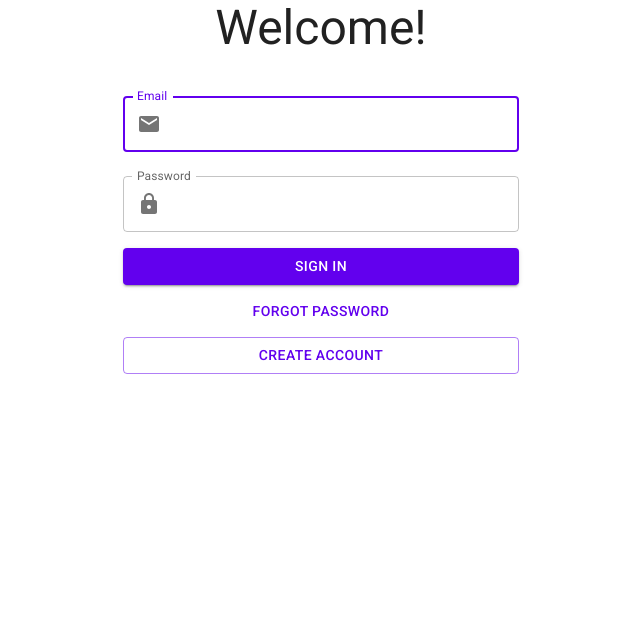
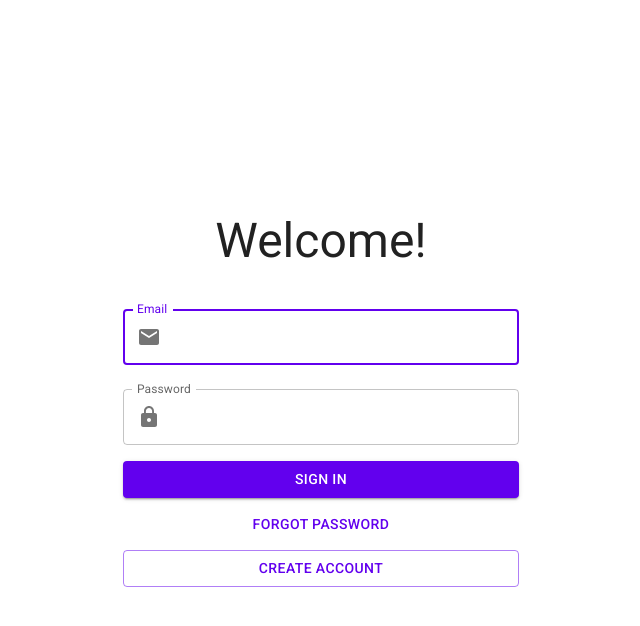
Before and after one commit to ThorntonMatthewD/develop-carolina, a React (Create React App) app in the folder design-system-mockup/: page / in a window 1280 px wide. Shown: the top 626 px of the page, without its empty margins (319-959 px from the left). Built offline with nearby package versions, Linux system fonts and the light colour scheme.

Commit message:
Wrap login form in a grid to vertically center it.

```diff
--- a/design-system-mockup/src/App.js
+++ b/design-system-mockup/src/App.js
@@ -8,13 +8,13 @@ import Lock from '@mui/icons-material/Lock';
 //Components
 import Box from '@mui/material/Box'
 import Button from '@mui/material/Button';
-import Container from '@mui/material/Container';
+import Grid from '@mui/material/Grid';
 import CssBaseline from '@mui/material/CssBaseline';
 import InputAdornment from '@mui/material/InputAdornment'
 import TextField from '@mui/material/TextField';
 import Typography from '@mui/material/Typography';
 import { createTheme, ThemeProvider } from '@mui/material/styles';
-import { Alert, Collapse } from '@mui/material';
+import { Alert, Collapse, Container } from '@mui/material';
 
 
 const theme = createTheme({
@@ -38,6 +38,14 @@ function App() {
       <ThemeProvider theme={theme}>
       <Container component="main" maxWidth="xs">
       <CssBaseline />
+        <Grid
+          container
+          spacing={0}
+          direction="column"
+          alignItems="center"
+          justifyContent="center"
+          style={{ minHeight: '100vh' }}
+        >
             <Box
               s={{
                 marginTop: 8,
@@ -115,6 +123,7 @@ function App() {
                   CREATE ACCOUNT
                 </Button>
             </Box>
+          </Grid>
         </Container>
       </ThemeProvider>
     </div>
```
Lines whose indentation alone changed are shown as unchanged.
